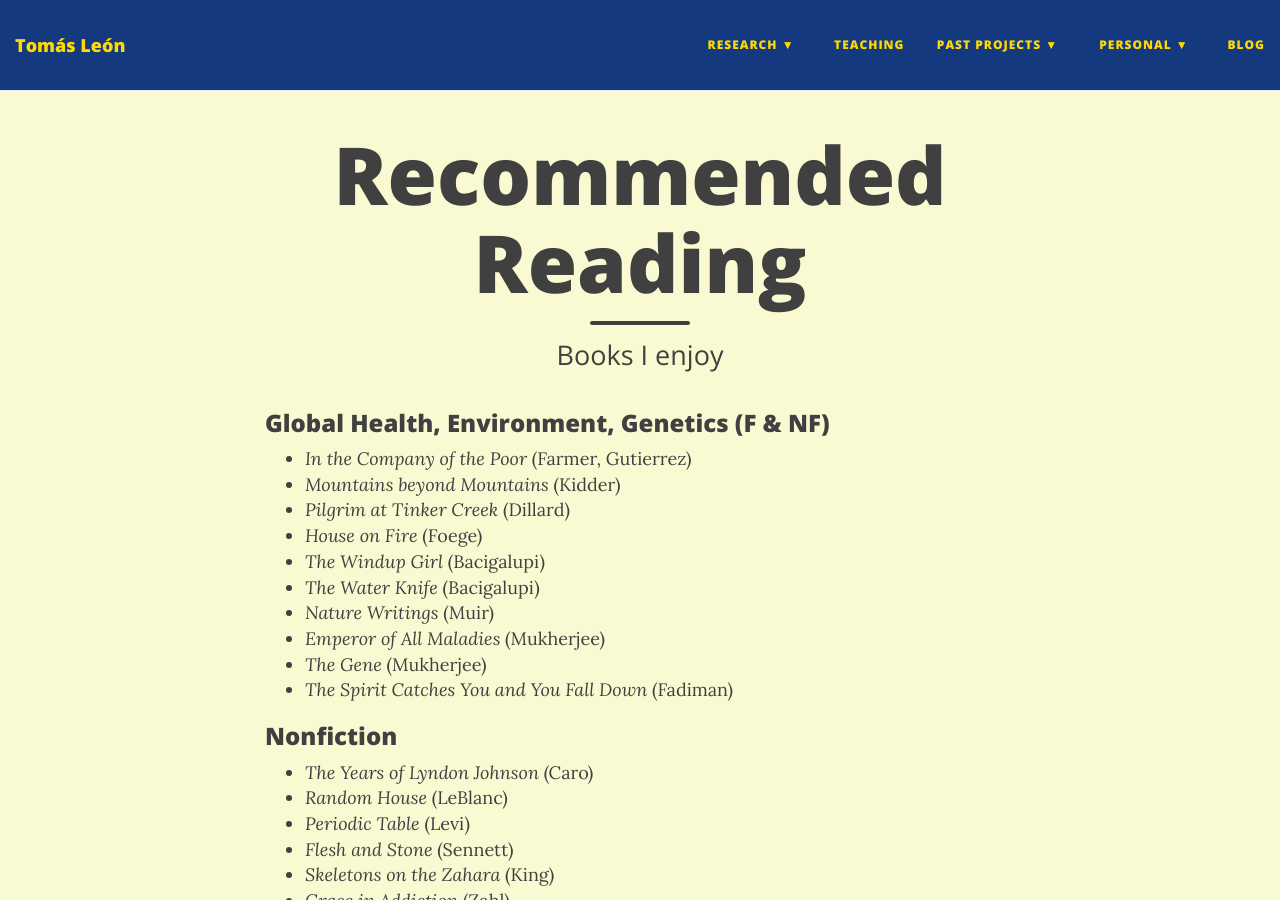
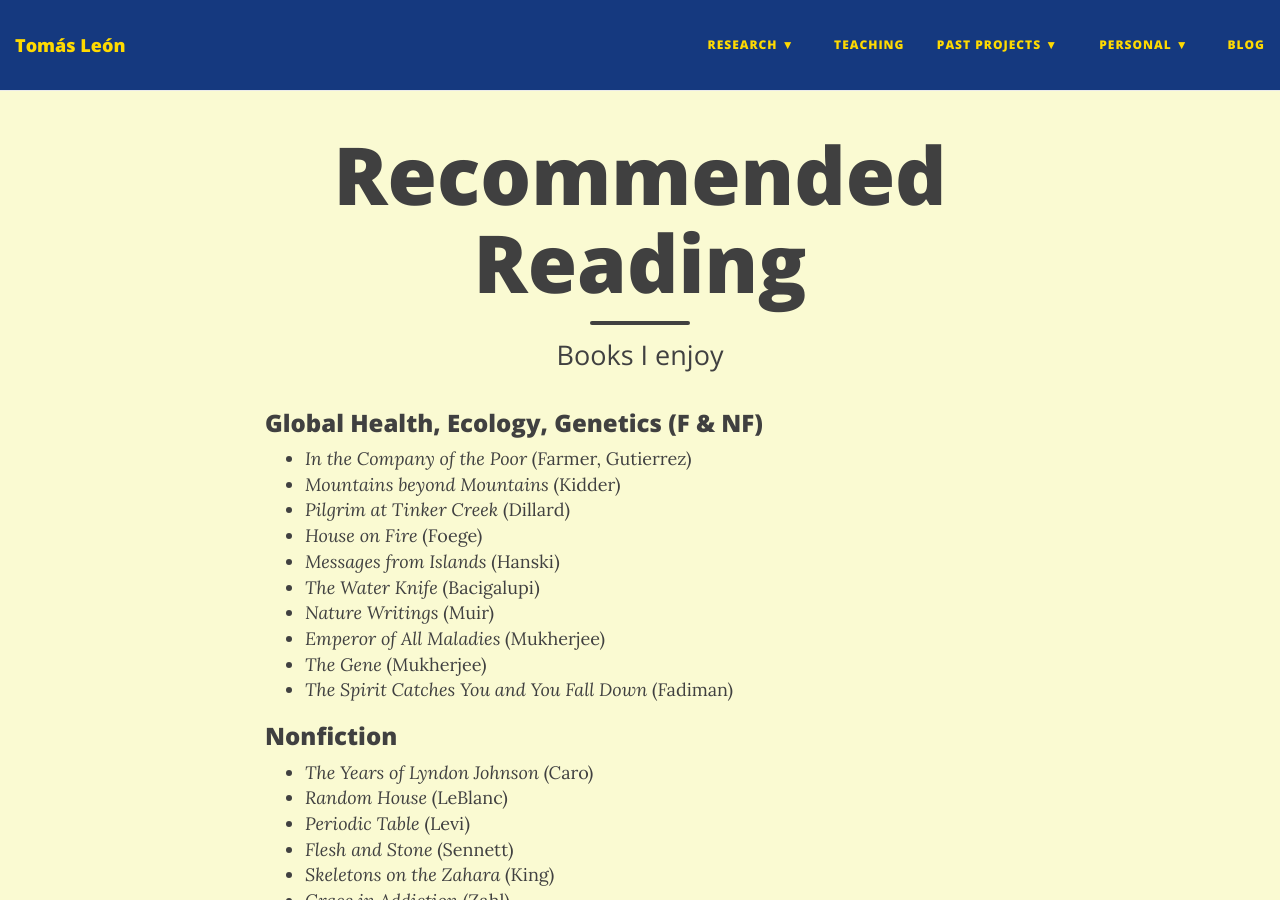
Before and after one commit to tomasleon/tomasleon.github.io, a Jekyll site: the page built from recommended_reading.md, in a window 1280 px wide and 900 px high. Built offline with Jekyll 4.4.1, drawn with Linux system fonts in a browser that asks for light colours; nearby versions of some CDN libraries.

Commit message:
Add Hanski book

```diff
--- a/recommended_reading.md
+++ b/recommended_reading.md
@@ -4,13 +4,13 @@ title: Recommended Reading
 subtitle: Books I enjoy
 ---
 
-### Global Health, Environment, Genetics (F & NF)
+### Global Health, Ecology, Genetics (F & NF)
 
 * _In the Company of the Poor_ (Farmer, Gutierrez)
 * _Mountains beyond Mountains_ (Kidder)
 * _Pilgrim at Tinker Creek_ (Dillard)
 * _House on Fire_ (Foege)
-* _The Windup Girl_ (Bacigalupi)
+* _Messages from Islands_ (Hanski)
 * _The Water Knife_ (Bacigalupi)
 * _Nature Writings_ (Muir)
 * _Emperor of All Maladies_ (Mukherjee)
```
